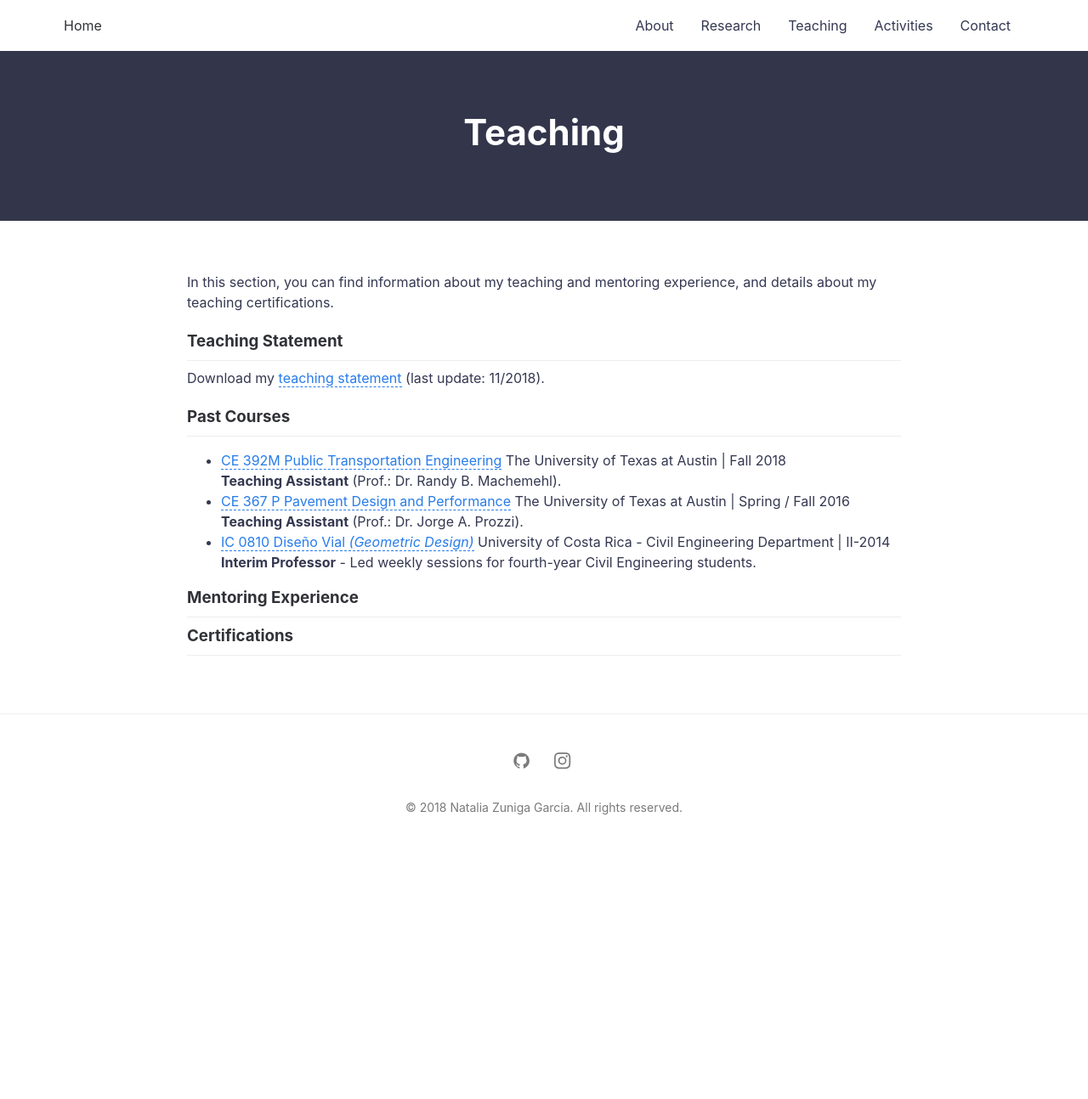
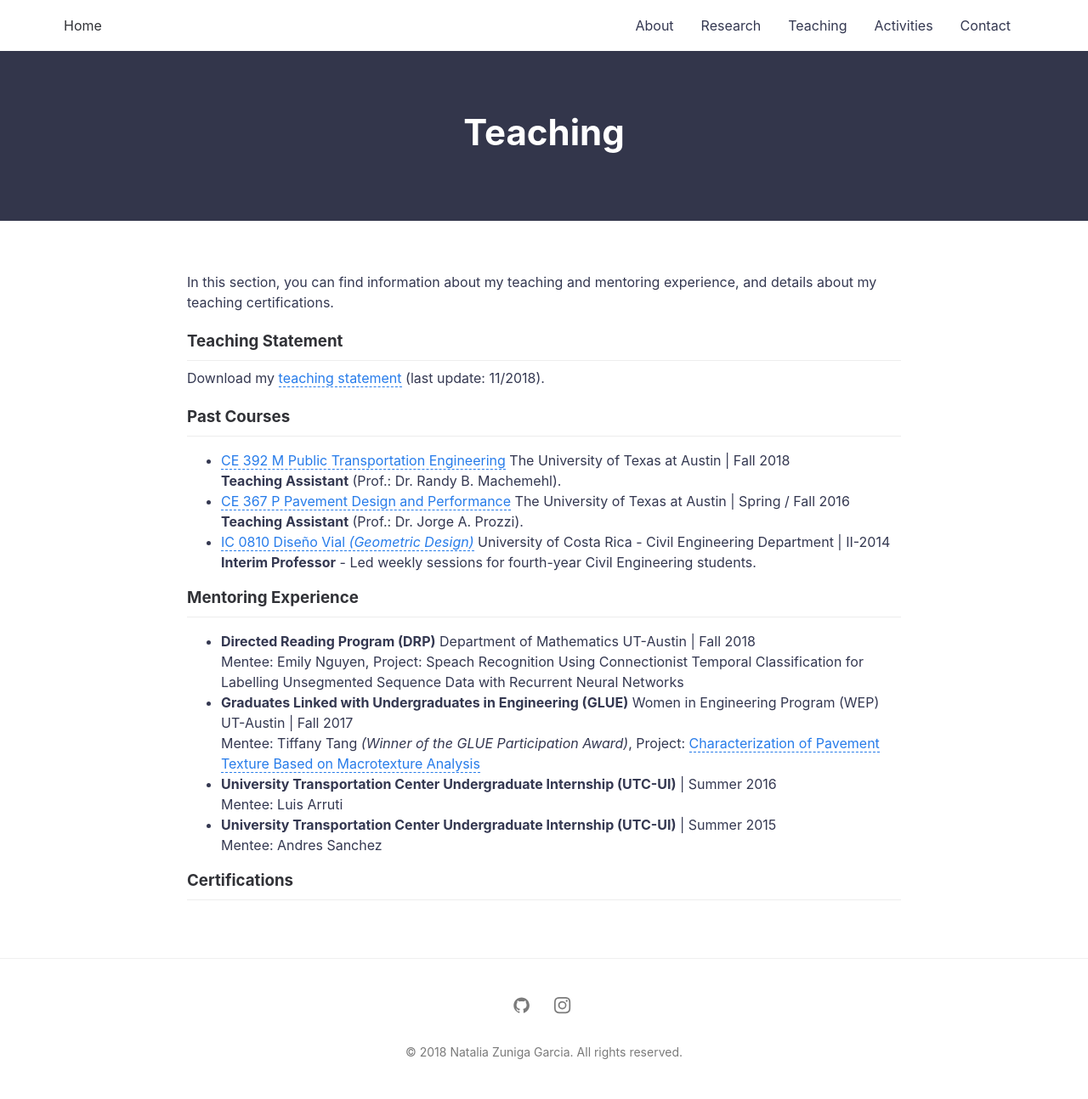
Before and after one commit to nzunigag/nzunigag.github.io, a Jekyll site: the page built from teaching.md, in a window 1280 px wide. Shown: the whole page at 85% size. Built offline with Jekyll 4.4.1, drawn with Linux system fonts in a browser that asks for light colours; before the commit the page ends 1006 px from its top, so only the background shows below that.

Commit message:
Update teaching.md

```diff
--- a/teaching.md
+++ b/teaching.md
@@ -12,7 +12,7 @@ Download my [teaching statement](/downloads/teaching_statement.pdf) (last update
 
 ### Past Courses
 ___
-- [CE 392M Public Transportation Engineering](/downloads/2018_syllabus.pdf) The University of Texas at Austin | Fall 2018 <br>
+- [CE 392 M Public Transportation Engineering](/downloads/2018_syllabus.pdf) The University of Texas at Austin | Fall 2018 <br>
 <b>Teaching Assistant</b> (Prof.: Dr. Randy B. Machemehl).
 - [CE 367 P Pavement Design and Performance](/downloads/2016_syllabus.pdf) The University of Texas at Austin | Spring / Fall 2016 <br>
 <b>Teaching Assistant</b> (Prof.: Dr. Jorge A. Prozzi).
@@ -21,7 +21,23 @@ ___
 
 ### Mentoring Experience
 ___
-
+- <b>Directed Reading Program (DRP)</b> Department of Mathematics UT-Austin | Fall 2018
+<br>
+Mentee: Emily Nguyen, Project: Speach Recognition Using Connectionist Temporal Classification for Labelling Unsegmented
+Sequence Data with Recurrent Neural Networks
+<br>
+- <b>Graduates Linked with Undergraduates in Engineering (GLUE)</b> Women in Engineering Program (WEP) UT-Austin
+| Fall 2017
+<br>
+Mentee: Tiffany Tang <i>(Winner of the GLUE Participation Award)</i>, Project: [Characterization of Pavement Texture Based on Macrotexture Analysis](/downloads/2017_GLUE.pdf)
+<br>
+- <b>University Transportation Center Undergraduate Internship (UTC-UI)</b> | Summer 2016
+<br>
+Mentee: Luis Arruti
+<br>
+- <b>University Transportation Center Undergraduate Internship (UTC-UI)</b> | Summer 2015
+<br>
+Mentee: Andres Sanchez
 
 ### Certifications
 ___
```
